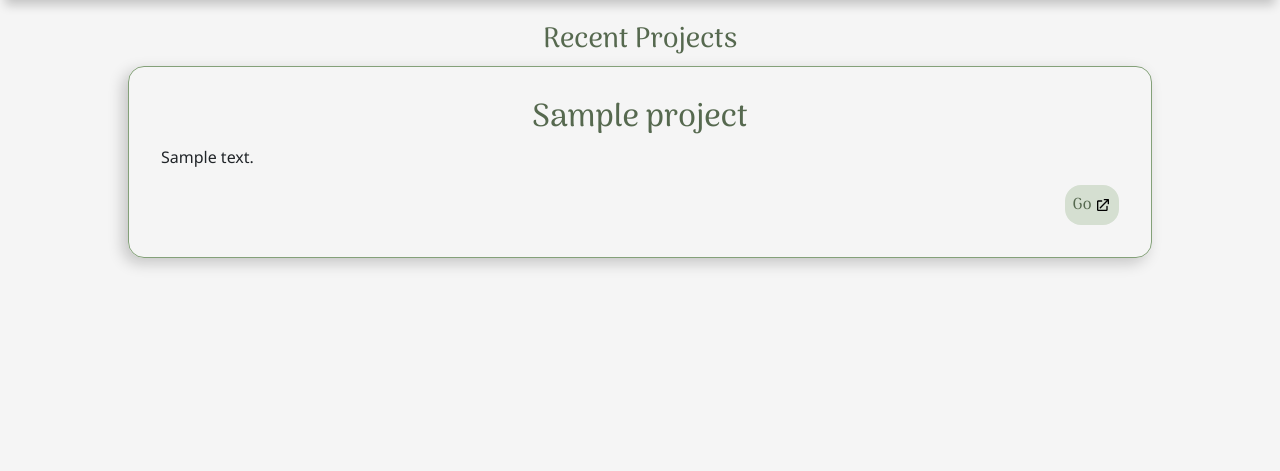
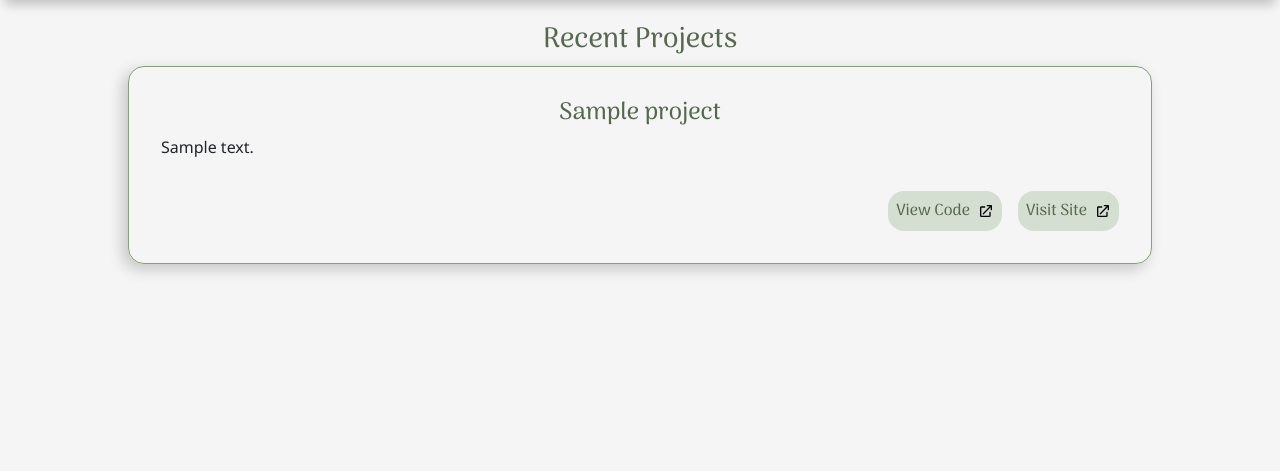
Before and after one commit to brimco/portfolio, a Django app: page /projects in a window 1280 px wide. Shown: the part 72-543 px from the top of the page. Run offline with Django 3.2, Linux system fonts and the light colour scheme; tables that the repository leaves empty hold one stand-in row (values such as "Sample post"); some libraries are stand-ins or nearby versions.

Commit message:
Added code_url link to projects

```diff
--- a/portfolio/models.py
+++ b/portfolio/models.py
@@ -9,6 +9,7 @@ class Project(models.Model):
     active = models.BooleanField(default=True)
     link = models.URLField(blank=True)
     order = models.IntegerField(default=1)
+    code_url = models.URLField(blank=True)
 
     objects = models.Manager()
 
@@ -24,8 +25,9 @@ class ProjectImage(models.Model):
     def get_path(self, filename):
         return self.project.name + '\\' + filename
 
-    name = models.TextField(default='', blank=True)
+    name = models.CharField(max_length=64, default='', blank=True)
     image = CloudinaryField('image')
+    # image = models.ImageField(upload_to=get_path)
     description = models.TextField(null=True, blank=True)
     project = models.ForeignKey(Project, on_delete=models.CASCADE, related_name='images')
     order = models.IntegerField(default=1)
--- a/portfolio/static/style.css
+++ b/portfolio/static/style.css
@@ -141,9 +141,13 @@ p {
   float: right;
   transition: all .2s ease-in-out;
   width: fit-content !important;
+  margin-left: 1em;
+  margin-top: 1em;
 }
 .project > a > img {
   width: 1em;
+  margin-left: 0.5em;
+
 }
 
 h1, h2, h3, h4, h5, h6 {
--- a/portfolio/templates/project_template.html
+++ b/portfolio/templates/project_template.html
@@ -2,12 +2,14 @@
 
 <div>
     <div class='project'>
+        <h4>{{ project.name }}</h4>
         <img src='{{ project.ordered_images.0.image.url }}' onclick="$(`#modal-${ '{{ project.id }}' }`).modal('show')">
-
-        <h2>{{ project.name }}</h2>
         <p>{{ project.description }}</p>
         {% if project.link %}
-            <a href='{{ project.link }}' target="_blank">Go <img src='{% static "/images/externallink.svg" %}'></a>
+            <a href='{{ project.link }}' target="_blank">Visit Site<img src='{% static "/images/externallink.svg" %}'></a>
+        {% endif %}
+        {% if project.code_url %}
+            <a href='{{ project.code_url }}' target="_blank">View Code<img src='{% static "/images/externallink.svg" %}'></a>
         {% endif %}
     </div>
 
@@ -26,13 +28,15 @@
                             {% for image in project.ordered_images %}
                                 {% if forloop.first %}
                                     <div class="carousel-item active">
-                                        <img src="{{image.image.url }}" class="d-block w-100" alt="...">
+                                        <img src="{{image.image.url }}" class="d-block w-100">
+                                        <hr>
                                         <h4>{{ image.name }}</h4>
                                         <p>{{ image.description }}</p>
                                     </div>
                                 {% else %}
                                     <div class="carousel-item">
-                                        <img src="{{image.image.url }}" class="d-block w-100" alt="...">
+                                        <img src="{{image.image.url }}" class="d-block w-100">
+                                        <hr>
                                         <h4>{{ image.name }}</h4>
                                         <p>{{ image.description }}</p>
                                     </div>
```
Also changed, not shown: portfolio/migrations/0011_auto_20201030_1233.py (added).
